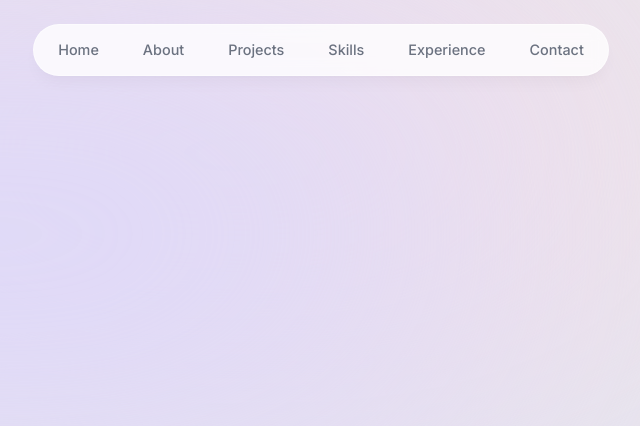
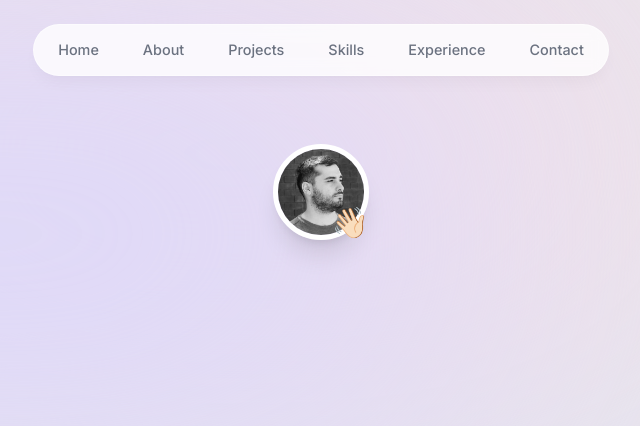
Before and after one commit to IkaMastera/iraklas-portfolio-next.js, a Next.js app: page / in a window 1280 px wide. Shown: the top 426 px of the page, without its empty margins (319-959 px from the left). Built offline with nearby package versions, Linux system fonts and the light colour scheme.

Commit message:
add: intro page component and my profile picture with some animations

```diff
--- a/app/layout.tsx
+++ b/app/layout.tsx
@@ -16,7 +16,7 @@ export default function RootLayout({
 }) {
   return (
     <html lang="en">
-      <body className={`${inter.className} bg-slate-200 text-slate-950`}>
+      <body className={`${inter.className} bg-slate-200 text-slate-950 pt-28 sm:pt-36`}>
 
         <div className="bg-[#fbe2e3] absolute top-[-6rem] -z-10
          right-[11rem] h-[31.25rem] w-[31.25rem] rounded-full blur-[10rem]
--- a/app/page.tsx
+++ b/app/page.tsx
@@ -1,3 +1,7 @@
+import Intro from "@/components/intro";
+
 export default function Home() {
-  return <main className=""></main>
+  return <main className="">
+    <Intro />
+  </main>
 }
--- /dev/null
+++ b/components/intro.tsx
@@ -0,0 +1,35 @@
+"use client"
+
+import Image from 'next/image'
+import React from 'react'
+import { motion } from 'framer-motion'
+
+export default function Intro() {
+  return (
+    <section>
+      <div className='flex items-center justify-center'>
+        <div className='relative'>
+            <motion.div
+            initial={{ opacity:0, scale: 0}}
+            animate={{ opacity: 1, scale: 1}}
+            transition={{
+                type: "tween",
+                duration: 0.2,
+            }}
+            >
+                <Image
+                src="/profile-img/photo.jpeg" alt="Irakli Portrait"
+                width={192}
+                height={192}
+                quality="95"
+                priority={true}
+                className='h-24 w-24 rounded-full object-cover
+                border-[0.35rem] border-white shadow-xl'
+                />
+            </motion.div>
+            <span className='absolute text-3xl bottom-0 right-0'>👋🏻</span>
+        </div>
+      </div>
+    </section>
+  )
+}
```
Also changed, not shown: public/profile-img/photo.jpeg (added).
